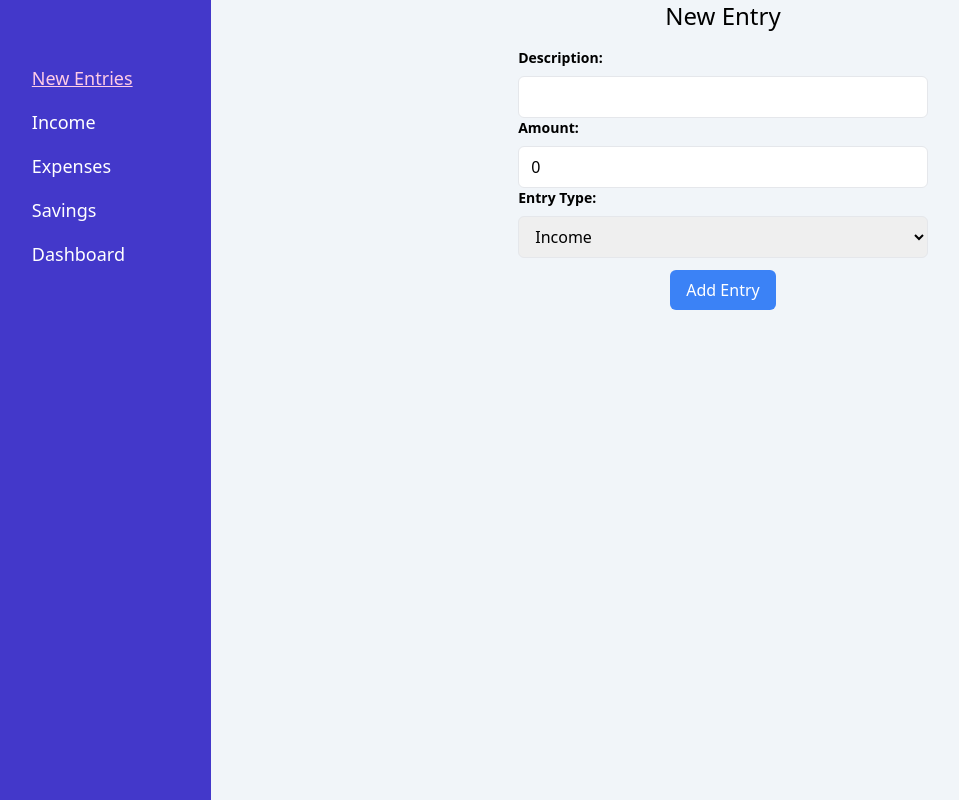
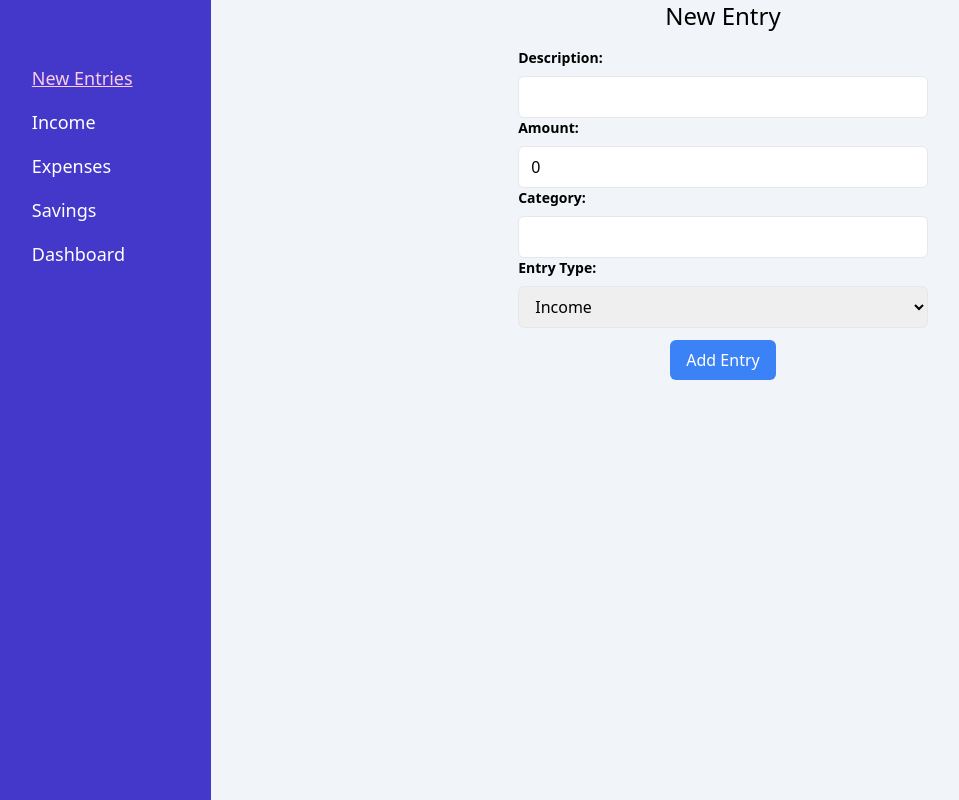
Before and after one commit to bijaylaxmibehera/finance-management, a React (Create React App) app: page / in a window 1280 px wide. Shown: the whole page, without its empty margins (45-1004 px from the left). Built offline with nearby package versions, Linux system fonts and the light colour scheme.

Commit message:
feat: dashboard completed

```diff
--- a/src/pages/Dashboard.jsx
+++ b/src/pages/Dashboard.jsx
@@ -1,5 +1,5 @@
 import React, { useState } from "react";
-import { UseSelector, useSelector } from "react-redux";
+import { useSelector } from "react-redux";
 
 export const Dashboard = () => {
   const [reportType, setReportType] = useState("");
@@ -9,6 +9,7 @@ export const Dashboard = () => {
     savings: 0,
     expenseBreakdown: {},
   });
+  const [showReport, setShowReport] = useState(false);
 
   const income = useSelector((state) => state.incomes.incomes);
   const expenses = useSelector((state) => state.expenses.expenses);
@@ -31,11 +32,11 @@ export const Dashboard = () => {
     } else {
       const expenseBreakdown = {};
       expenses.forEach((transaction) => {
-        const { description, amount } = transaction;
-        if (expenseBreakdown[description]) {
-          expenseBreakdown[description] += amount;
+        const { category, amount } = transaction;
+        if (expenseBreakdown[category]) {
+          expenseBreakdown[category] += amount;
         } else {
-          expenseBreakdown[description] = amount;
+          expenseBreakdown[category] = amount;
         }
       });
       setReport((prevState) => ({
@@ -43,6 +44,7 @@ export const Dashboard = () => {
         expenseBreakdown,
       }));
     }
+    setShowReport(true);
   };
   return (
     <div className="flex flex-col items-center">
@@ -59,10 +61,18 @@ export const Dashboard = () => {
           <option value="expenseBreakdown">Expense Breakdown</option>
         </select>
       </div>
-      <button onClick={generateReport}  className="bg-blue-500 hover:bg-blue-700 text-white font-bold py-2 px-4 rounded">Generate report</button>
+      <button
+        onClick={generateReport}
+        className="bg-blue-500 hover:bg-blue-700 text-white font-bold py-2 px-4 rounded"
+      >
+        Generate report
+      </button>
+      {showReport && (
+        <>
+          <div className="bg-white px-10 py-6 my-10 rounded-sm">
+            <h3 className="text-center text-lg font-medium mb-3">Report</h3>
             {report.totalIncome > 0 && reportType === "incomeVsExpenses" && (
               <div>
-          <h3>Report</h3>
                 <div>
                   <p>Total Income: ${report.totalIncome}</p>
                   <p>Total Expenses: ${report.totalExpenses}</p>
@@ -74,22 +84,24 @@ export const Dashboard = () => {
                     )}
                   </div>
                 </div>
+              </div>
+            )}
             {Object.keys(report.expenseBreakdown).length > 0 &&
               reportType === "expenseBreakdown" && (
-              <div>
-                <h3>Expense Breakdown</h3>
                 <ul>
-                  {Object.keys(report.expenseBreakdown).map(
-                    (description, index) => (
+                  {Object.entries(report.expenseBreakdown).map(
+                    ([category, amount], index) => (
                       <li key={index}>
-                        {description}:${report.expenseBreakdown[description]}
+                        <p>
+                          {category}: ${amount}
+                        </p>
                       </li>
                     )
                   )}
                 </ul>
-              </div>
               )}
           </div>
+        </>
       )}
     </div>
   );
--- a/src/pages/IncomeExpenseForm.jsx
+++ b/src/pages/IncomeExpenseForm.jsx
@@ -7,6 +7,7 @@ export const IncomeExpenseFrom = () => {
   const initialState = {
     description: "",
     amount: 0,
+    category:"",
     entryType: "income",
   };
   const [formData, setFormData] = useState(initialState);
@@ -46,6 +47,17 @@ export const IncomeExpenseFrom = () => {
           />
         </div>
         <div>
+        <label className="block text-sm font-bold mb-2">Category:</label>
+          <input
+            type="text"
+            value={formData.category}
+            required
+            name="category"
+            onChange={handleChange}
+            className="w-full px-3 py-2 border rounded-md focus:outline-none focus:border-blue-500"
+          />
+        </div>
+        <div>
           <label className="block text-sm font-bold mb-2">Entry Type:</label>
           <select
             name="entryType"
```
Lines whose indentation alone changed are shown as unchanged.
